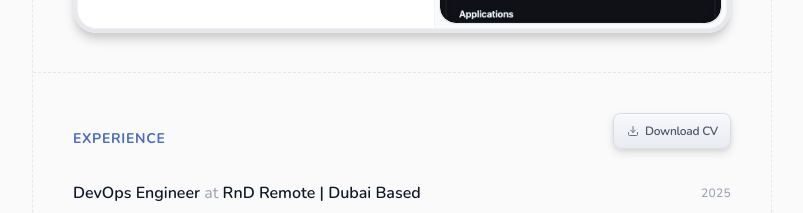
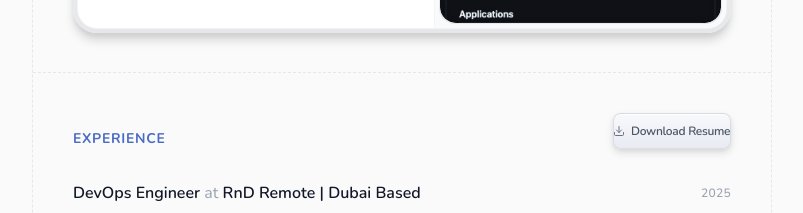
Before and after one commit to alexandephilia/portfolio_alex, a React (Vite) app: page / in a window 1280 px wide. Shown: the part 1360-1573 px from the top of the page, without its empty margins (238-1041 px from the left). Built offline with nearby package versions, Linux system fonts and the light colour scheme.

Commit message:
Update DownloadButton.tsx

```diff
--- a/components/DownloadButton.tsx
+++ b/components/DownloadButton.tsx
@@ -120,7 +120,7 @@ export const DownloadButton: React.FC<DownloadButtonProps> = ({ href, fileName =
                         >
                             <Download size={12} className="text-gray-500 group-hover:text-gray-900 transition-colors" />
                             <span className="text-gray-600 group-hover:text-gray-900 font-semibold tracking-tight">
-                                Download CV
+                                Download Resume
                             </span>
                         </motion.div>
                     )}
@@ -131,11 +131,11 @@ export const DownloadButton: React.FC<DownloadButtonProps> = ({ href, fileName =
                             animate={{ opacity: 1, y: 0, filter: 'blur(0px)' }}
                             exit={{ opacity: 0, y: -15, filter: 'blur(8px)' }}
                             transition={{ duration: 0.4 }}
-                            className="flex items-center gap-1.5 px-2 whitespace-nowrap"
+                            className="flex items-center gap-1.5 px-3 whitespace-nowrap"
                         >
                             <Loader2 size={11} className="text-[rgb(74,108,196)] animate-spin" />
                             <span className="text-[8px] font-mono font-black text-[rgb(74,108,196)] uppercase tracking-[0.2em] pl-0.5">
-                                Streaming_CV
+                                Streaming
                             </span>
                         </motion.div>
                     )}
```
